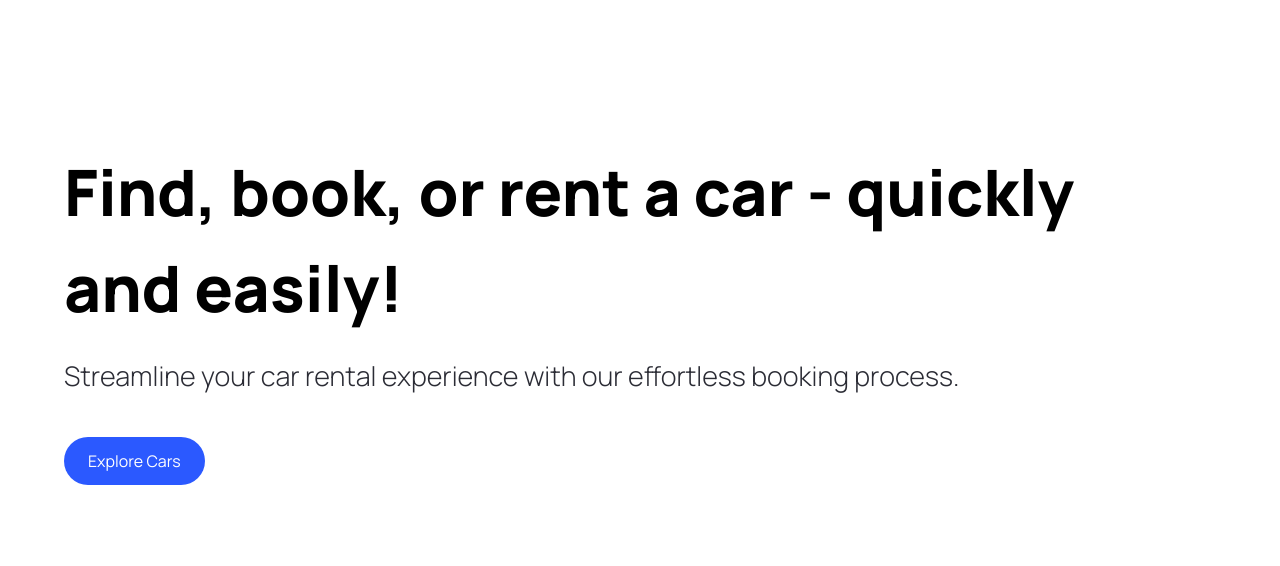
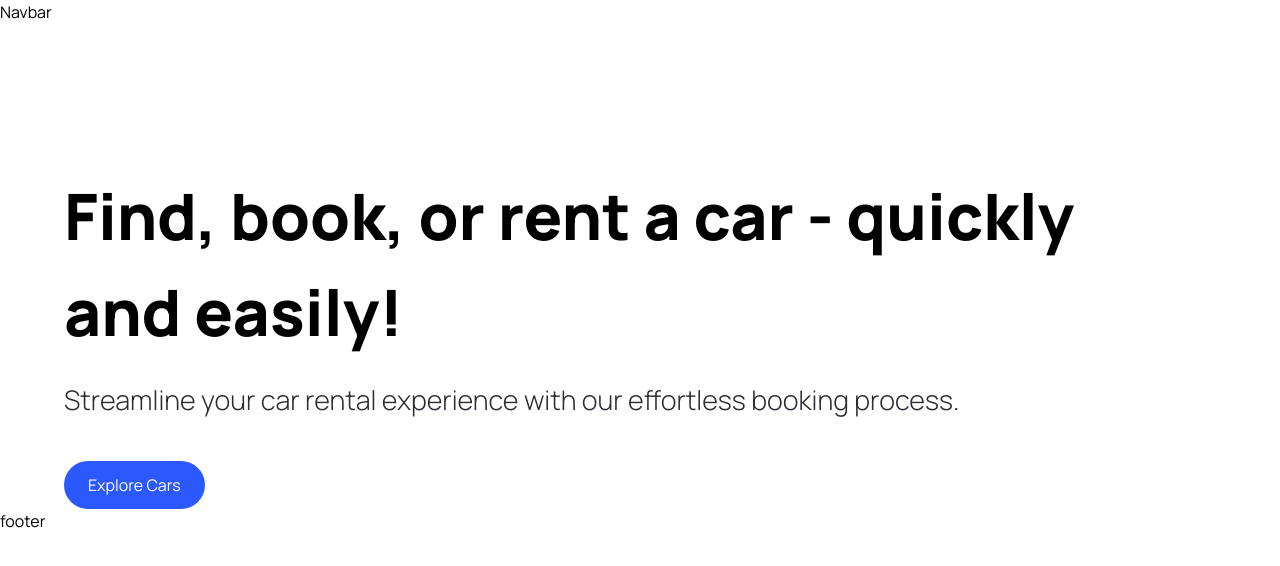
Before and after one commit to Agadafrancis/car_webapp, a Next.js app: page / in a window 1280 px wide. Shown: the top 566 px of the page. Built offline with nearby package versions, Linux system fonts and the light colour scheme.

Commit message:
working on footer and navbar, adjusting the layout in the app folder

```diff
--- a/app/layout.tsx
+++ b/app/layout.tsx
@@ -1,12 +1,12 @@
 import type { Metadata } from "next";
-import { Inter } from "next/font/google";
+
 import "./globals.css";
+import { Footer, Navbar } from "@/components";
 
-const inter = Inter({ subsets: ["latin"] });
 
 export const metadata: Metadata = {
-  title: "Create Next App",
-  description: "Generated by create next app",
+  title: "Car Hub LT",
+  description: "Discover the best cars in the world, with just a click.",
 };
 
 export default function RootLayout({
@@ -16,7 +16,11 @@ export default function RootLayout({
 }>) {
   return (
     <html lang="en">
-      <body className={inter.className}>{children}</body>
+      <body className="relative">
+        <Navbar />
+        {children}
+        <Footer />
+        </body>
     </html>
   );
 }
--- /dev/null
+++ b/components/Footer.tsx
@@ -0,0 +1,11 @@
+
+
+const Footer = () => {
+  return (
+    <div>
+      footer
+    </div>
+  )
+}
+
+export default Footer;
--- /dev/null
+++ b/components/Navbar.tsx
@@ -0,0 +1,11 @@
+
+
+const Navbar = () => {
+  return (
+    <div>
+        Navbar
+    </div>
+  )
+}
+
+export default Navbar;
--- a/components/index.ts
+++ b/components/index.ts
@@ -1,7 +1,11 @@
 import Hero from "./Hero";
 import CustomButton from "./CustomButton";
+import Navbar from "./Navbar";
+import Footer from "./Footer";
 
 export {
     Hero,
-    CustomButton
+    CustomButton,
+    Navbar,
+    Footer
 }
```
